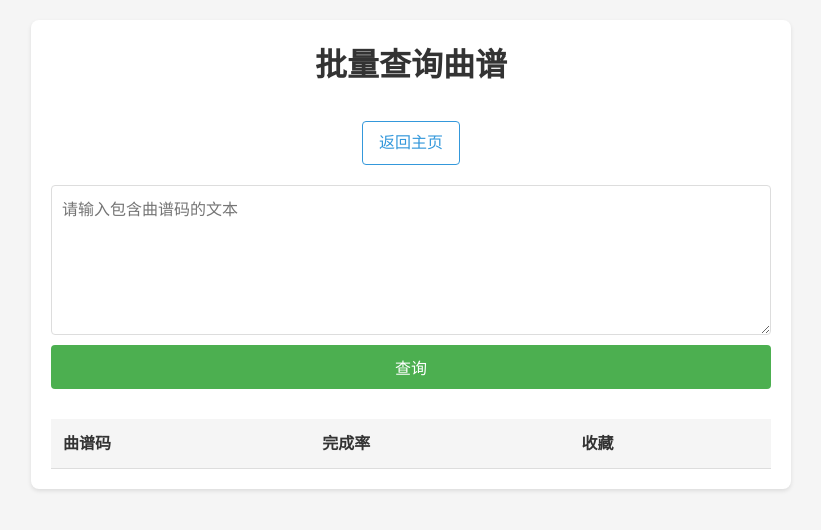
After one commit to HKLHaoBin/Qinyin-Score-Steward, a Flask app: page /batch in a window 1280 px wide. The commit adds this page. Shown: the top 530 px of the page, without its empty margins (229-1050 px from the left). Run offline with Flask 3, Linux system fonts and the light colour scheme; lists and menus that the app fills with data are empty; some libraries are stand-ins or nearby versions.

```diff
--- a/app.py
+++ b/app.py
@@ -8,6 +8,9 @@ from flask_socketio import SocketIO
 import re
 from datetime import datetime
 import shutil
+# 获取本机IP地址
+import socket
+import pyperclip
 
 app = Flask(__name__)
 socketio = SocketIO(app)
@@ -97,8 +100,8 @@ last_clipboard_content = ''
 current_score_code = None
 
 def is_valid_score_code(text):
-    """检查是否是有效的曲谱码（纯数字）"""
-    return bool(re.match(r'^\d+$', text))
+    """检查是否是有效的曲谱码（纯数字且长度至少为5位）"""
+    return bool(re.match(r'^\d{5,}$', text))
 
 def is_valid_completion(text):
     """检查是否是有效的完成率（0-100的整数）"""
@@ -297,7 +300,65 @@ def get_stats():
     except Exception as e:
         return jsonify({'error': str(e)}), 500
 
+@app.route('/batch')
+def batch_query():
+    return render_template('batch_query.html')
+
+@app.route('/api/scores/batch', methods=['POST'])
+def batch_query_scores():
+    try:
+        data = request.get_json()
+        score_codes = data.get('score_codes', [])
+
+        if not score_codes:
+            return jsonify({'success': False, 'error': '未提供曲谱码'}), 400
+
+        # 验证所有曲谱码都是有效的
+        if not all(is_valid_score_code(code) for code in score_codes):
+            return jsonify({'success': False, 'error': '包含无效的曲谱码'}), 400
+
+        conn = sqlite3.connect('scores.db')
+        c = conn.cursor()
+
+        results = []
+        for score_code in score_codes:
+            c.execute('''
+                SELECT score_code, completion, is_favorite
+                FROM scores
+                WHERE score_code = ?
+                ORDER BY created_at DESC
+                LIMIT 1
+            ''', (score_code,))
+            result = c.fetchone()
+
+            if result:
+                results.append({
+                    'score_code': result[0],
+                    'completion': result[1],
+                    'is_favorite': bool(result[2])
+                })
+            else:
+                results.append({
+                    'score_code': score_code,
+                    'completion': None,
+                    'is_favorite': False
+                })
+
+        conn.close()
+        return jsonify({
+            'success': True,
+            'results': results,
+            'total': len(score_codes),
+            'found': len([r for r in results if r['completion'] is not None])
+        })
+    except Exception as e:
+        return jsonify({'success': False, 'error': str(e)}), 500
+
 if __name__ == '__main__':
     # 启动时备份数据库
     backup_database()
+    hostname = socket.gethostname()
+    local_ip = socket.gethostbyname(hostname)
+    pyperclip.copy(f"http://{local_ip}:5005")
+    print(f"服务器启动在: http://{local_ip}:5005 (已复制到剪贴板)")
     socketio.run(app, host='0.0.0.0', port=5005, debug=False)
--- /dev/null
+++ b/static/batch_query.js
@@ -0,0 +1,80 @@
+document.addEventListener('DOMContentLoaded', function() {
+    const socket = io();
+    const queryBtn = document.getElementById('queryBtn');
+    const scoreCodesTextarea = document.getElementById('scoreCodes');
+    const resultsBody = document.getElementById('resultsBody');
+
+    // 从文本中提取曲谱码
+    function extractScoreCodes(text) {
+        // 按行分割文本
+        const lines = text.split('\n');
+        const scoreCodes = new Set(); // 使用Set去重
+
+        lines.forEach(line => {
+            // 使用正则表达式匹配行中的数字
+            const matches = line.match(/\d+/g);
+            if (matches) {
+                matches.forEach(match => {
+                    // 只添加纯数字且长度大于等于5的匹配结果
+                    if (/^\d+$/.test(match) && match.length >= 5) {
+                        scoreCodes.add(match);
+                    }
+                });
+            }
+        });
+
+        return Array.from(scoreCodes);
+    }
+
+    // 查询按钮点击事件
+    queryBtn.addEventListener('click', async function() {
+        const scoreCodes = extractScoreCodes(scoreCodesTextarea.value);
+
+        if (scoreCodes.length === 0) {
+            alert('未找到有效的曲谱码！\n注意：曲谱码必须至少为5位数。');
+            return;
+        }
+
+        try {
+            const response = await fetch('/api/scores/batch', {
+                method: 'POST',
+                headers: {
+                    'Content-Type': 'application/json'
+                },
+                body: JSON.stringify({ score_codes: scoreCodes })
+            });
+
+            const data = await response.json();
+            if (data.success) {
+                displayResults(data.results);
+            } else {
+                alert('查询失败：' + data.error);
+            }
+        } catch (error) {
+            alert('查询出错：' + error.message);
+        }
+    });
+
+    // 显示查询结果
+    function displayResults(results) {
+        resultsBody.innerHTML = '';
+        results.forEach(result => {
+            const row = document.createElement('tr');
+            row.innerHTML = `
+                <td>${result.score_code}</td>
+                <td>${result.completion !== null ? result.completion + '%' : '未完成'}</td>
+                <td><span class="favorite-star ${result.is_favorite ? 'favorited' : ''}">${result.is_favorite ? '★' : '☆'}</span></td>
+            `;
+            resultsBody.appendChild(row);
+        });
+    }
+
+    // 监听收藏状态更新
+    socket.on('favorite_update', function(data) {
+        const star = document.querySelector(`.favorite-star[data-score-code="${data.score_code}"]`);
+        if (star) {
+            star.classList.toggle('favorited', data.is_favorite);
+            star.textContent = data.is_favorite ? '★' : '☆';
+        }
+    });
+});
--- a/static/style.css
+++ b/static/style.css
@@ -303,3 +303,85 @@ h1 {
     border-radius: 3px;
     box-shadow: 0 1px 3px rgba(0,0,0,0.1);
 }
+
+
+
+/* 批量查询页面样式 */
+.query-area {
+    margin: 20px 0;
+    display: flex;
+    flex-direction: column;
+    gap: 10px;
+}
+
+#scoreCodes {
+    width: 100%;
+    height: 150px;
+    padding: 10px;
+    border: 1px solid #ddd;
+    border-radius: 4px;
+    resize: vertical;
+    font-family: monospace;
+}
+
+#queryBtn {
+    padding: 10px 20px;
+    background-color: #4CAF50;
+    color: white;
+    border: none;
+    border-radius: 4px;
+    cursor: pointer;
+    font-size: 16px;
+    align-self: flex-start;
+}
+
+#queryBtn:hover {
+    background-color: #45a049;
+}
+
+.results-area {
+    margin-top: 20px;
+    overflow-x: auto;
+}
+
+#resultsTable {
+    width: 100%;
+    border-collapse: collapse;
+    margin-top: 10px;
+}
+
+#resultsTable th,
+#resultsTable td {
+    padding: 12px;
+    text-align: left;
+    border-bottom: 1px solid #ddd;
+}
+
+#resultsTable th {
+    background-color: #f5f5f5;
+    font-weight: bold;
+}
+
+#resultsTable tr:hover {
+    background-color: #f9f9f9;
+}
+
+.nav-links {
+    text-align: center;
+    margin-bottom: 20px;
+}
+
+.nav-link {
+    display: inline-block;
+    padding: 8px 16px;
+    color: #3498db;
+    text-decoration: none;
+    border: 1px solid #3498db;
+    border-radius: 4px;
+    transition: all 0.3s ease;
+}
+
+.nav-link:hover {
+    background-color: #3498db;
+    color: white;
+}
--- /dev/null
+++ b/templates/batch_query.html
@@ -0,0 +1,36 @@
+<!DOCTYPE html>
+<html lang="zh">
+<head>
+    <meta charset="UTF-8">
+    <meta name="viewport" content="width=device-width, initial-scale=1.0">
+    <title>千音雅集 - 批量查询</title>
+    <link rel="stylesheet" href="{{ url_for('static', filename='style.css') }}">
+    <link rel="icon" href="{{ url_for('static', filename='favicon.ico') }}" type="image/x-icon">
+</head>
+<body>
+    <div class="container">
+        <h1>批量查询曲谱</h1>
+        <div class="nav-links">
+            <a href="/" class="nav-link">返回主页</a>
+        </div>
+        <div class="query-area">
+            <textarea id="scoreCodes" placeholder="请输入包含曲谱码的文本"></textarea>
+            <button id="queryBtn">查询</button>
+        </div>
+        <div class="results-area">
+            <table id="resultsTable">
+                <thead>
+                    <tr>
+                        <th>曲谱码</th>
+                        <th>完成率</th>
+                        <th>收藏</th>
+                    </tr>
+                </thead>
+                <tbody id="resultsBody"></tbody>
+            </table>
+        </div>
+    </div>
+    <script src="https://cdnjs.cloudflare.com/ajax/libs/socket.io/4.0.1/socket.io.js"></script>
+    <script src="{{ url_for('static', filename='batch_query.js') }}"></script>
+</body>
+</html>
--- a/templates/index.html
+++ b/templates/index.html
@@ -12,6 +12,9 @@
 <body>
     <div class="container">
         <h1>千音雅集</h1>
+        <div class="nav-links">
+            <a href="/batch" class="nav-link">批量查询</a>
+        </div>
 
         <div class="status-box">
             <div class="current-status">
```
